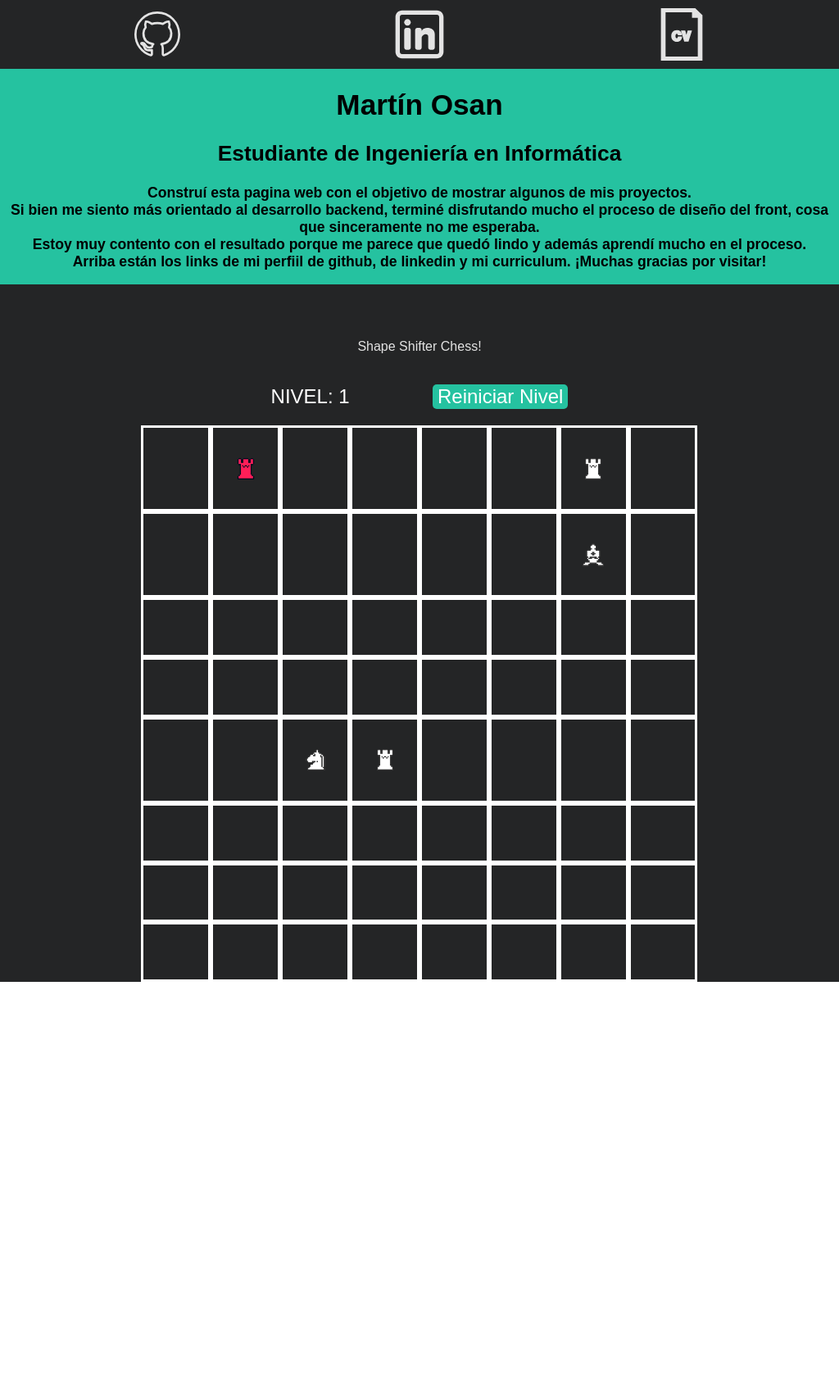
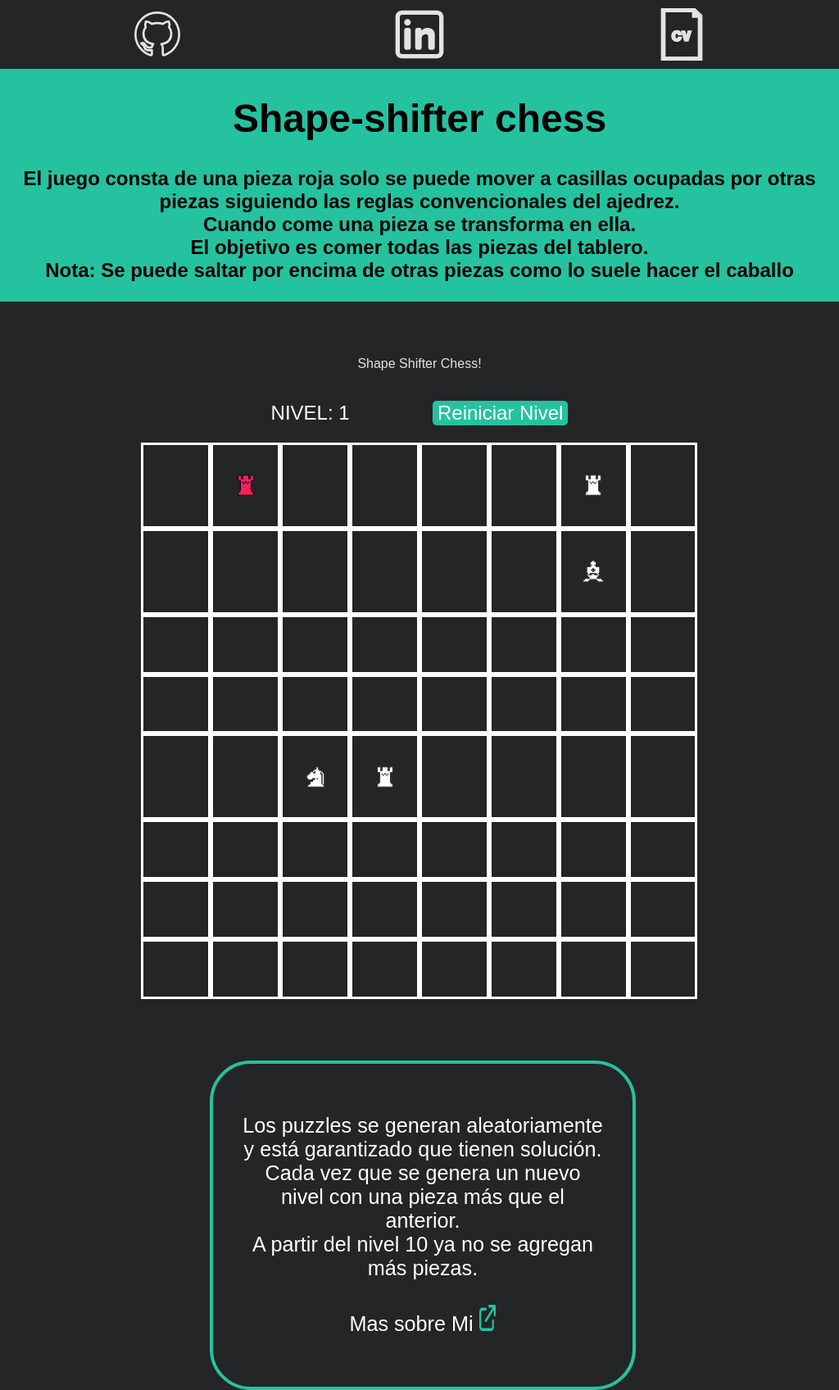
Before and after one commit to mogartio/mogartio.github.io, a React (Create React App) app: page / in a window 1024 px wide. Shown: the whole page at 82% size. Before the commit the page ends 1198 px from the top, so only its background shows below. Built offline with nearby package versions, Linux system fonts and the light colour scheme.

Commit message:
Shifteo a SSC

```diff
--- a/src/App.js
+++ b/src/App.js
@@ -18,13 +18,14 @@ function App() {
     <div className="App">
         <meta name="viewport" content="width=device-width, initial-scale=1, maximum-scale=1" />
         <Helmet>
-          <title>Martín Osan: the Website</title>
+          <title>Shape-shifter chess: the Website</title>
         </Helmet>
         <BarraLinks />
         <Header />
         <div className='cuerpo'>
           <div className="wrapper">
               <Sschess />
+              <Main />
           </div>
         </div>
     </div>
--- a/src/components/Header.js
+++ b/src/components/Header.js
@@ -4,14 +4,11 @@ export default function Header() {
     return (
 
         <div className='headerContainer'>
-            <h1>Martín Osan</h1>
-            <h2>Estudiante de Ingeniería en Informática</h2>
-            <p>
-              Construí esta pagina web con el objetivo de mostrar algunos de mis proyectos. <br></br> Si bien me siento más orientado al desarrollo backend,
-        terminé disfrutando mucho el proceso de diseño del front, cosa que sinceramente no me esperaba. <br></br> Estoy muy contento con el resultado porque me parece que quedó lindo y además aprendí mucho en el proceso.<br></br>
-        Arriba están los links de mi perfiil de github, de linkedin y mi curriculum.
-        ¡Muchas gracias por visitar!
-            </p>
-        </div>
+            <h1>Shape-shifter chess</h1>
+                  <p> El juego consta de una pieza roja solo se puede mover a casillas ocupadas por otras piezas siguiendo las reglas convencionales del ajedrez. <br></br>
+
+            Cuando come una pieza se transforma en ella. <br></br>El objetivo es comer todas las piezas del tablero.<br></br> Nota: Se puede saltar por encima de otras piezas como lo suele hacer el caballo
+                  </p>
+                </div>
     );
 }
--- a/src/components/Main.js
+++ b/src/components/Main.js
@@ -1,23 +1,43 @@
 import '.././styles/styleMain.css'
+import link from '.././img/external-link.png'
+import { useRef, useState } from 'react';
 
 export default function Main() {
+    const [visible, setVisible] = useState(false)
+    const ref = useRef(null)
+    function timeout(delay) {
+      return new Promise( res => setTimeout(res, delay) );
+    }
+    let cambiarVisibilidad = () => {
+      setVisible(true)
+      scroll()
+    };
+    async function scroll(){
+      await timeout(1)
+      window.scrollTo(0, document.body.scrollHeight)
+  }
     return(
+      <div ref={ref}>
         <div className='mainContainer'>
            <div className='parrafoInstruccionesContainer'>
                 <div className='parrafoInstrucciones'>
-                  <h4> Como se juega </h4>
-                  <p> El juego consta de una pieza roja solo se puede mover a casillas ocupadas por otras piezas siguiendo las reglas convencionales del ajedrez.
-            Cuando come una pieza se transforma en ella. <br></br>El objetivo es comer todas las piezas del tablero.<br></br> Nota: Se puede saltar por encima de otras piezas como lo suele hacer el caballo
-                  </p>
+                  <p>Los puzzles se generan aleatoriamente y está garantizado que tienen solución. <br></br>
+                     Cada vez que se genera un nuevo nivel con una pieza más que el anterior. <br></br>
+                     A partir del nivel 10 ya no se agregan más piezas.
+                     <br></br><br></br>
+        <button className="botonInvisible" onClick={cambiarVisibilidad}> Mas sobre Mi <img src={link} className='botonVisibilidad'alt="LINK"/> </button>
+          </p>
                 </div>
-              </div> <div className='parrafoContainer'>
-                <div className='parrafoSSchess'>
-                    <h4>Un poco sobre el proyecto...</h4>
-                    <p> Este es un juego que desarrollé en Python para una de las primeras materias que curse en la facultad. Me propuse rehacerlo en Javascript para lograr un mayor entendimiento de dicho lenguaje.<br></br>
-            Es un proyecto que me gustó mucho revisitar ya que soy un aficionado del ajedrez (pueden ver mi cuenta en <a href="https://lichess.org/@/BadDaysXd" target="_blank">LICHESS</a>) y, al a analizar mi propio código para rehacerlo, logré cuantificar cuanto crecí como desarrollador en el transcurso de estos años.
-                    </p>
-                </div>
+              </div>
+      {visible &&
+              <div className="ContainerVisible" >
+                <div className="hola"> Hola! </div>
+                <p> Soy Martín, un estudiante de tercer año de Ingeniería en Informática en la UBA que usa anteojos. <br></br>
+          <br></br>
+            - Se parte de la hipotesis de que los celulares con mayor capacidad de almacenamiento suelen tener baterías más duraderas, ya que suelen ser mejores modelos.<br></br>
+            - Un archivo con valores registrados sobre almacenamiento y duración de baterías fue provisto. La idea era usar estos datos para estimar la duración de la batería en función de la capacidad de almacenamiento.<br></br>
+             </p></div>}
+              </div>
             </div>
-        </div>
     );
 }
--- a/src/styles/gridStyle.css
+++ b/src/styles/gridStyle.css
@@ -1,4 +1,4 @@
-@media only screen and (min-width: 1200px) {
+@media only screen and (min-width: 900px) {
   .grid {
       display: grid;
       width: auto;
@@ -13,7 +13,6 @@
       height: 55%;
       width: 100%;
       flex-direction: column;
-      padding-bottom: 0px;
       align-items: center;
 
   }
--- a/src/styles/header.css
+++ b/src/styles/header.css
@@ -4,4 +4,5 @@
     text-align: center;
     width: 100%;
     font-family: 'Montserrat', sans-serif;
+    font-size: 150%;
 }
--- a/src/styles/styleMain.css
+++ b/src/styles/styleMain.css
@@ -1,21 +1,18 @@
-@media only screen and (min-width: 1100px) {
+@media only screen and (min-width: 900px) {
   .mainContainer{
-      color: #E3E3E3;
+      color: white;
       background-color: #242526;
       font-family: 'Montserrat', sans-serif;
       width: 50%; /* Ancho de la caja */
       display: flex;
       gap: 5rem;
+      font-size: 150%;
       flex-direction: column;
       height: fit-content;
-      padding-right: 5%;
-      padding-bottom: 2%;
+      margin: auto;
+      padding-top: 75px;
   }
-  h4{
-    color: var(--headingBG);
-    font-size: 150%;
-    align-self: center;
-  }
+
   .tituloContainer {
 
   }
@@ -23,11 +20,11 @@
   .parrafoContainer, .parrafoInstruccionesContainer {
       width: 100%; /* Ancho de la caja */
       height: fit-content;
-      border: 5px solid white; /* Borde de la caja */
+      border: 4px solid var(--headingBG); /* Borde de la caja */
       margin-left: auto; /* Alinear a la derecha */
       margin-right: auto;
       gap: 1.5rem;
-      border-radius: 10%;
+      border-radius: 50px;
   }
   .parrafoPersonalContainer {
     width: 80%;
@@ -36,16 +33,41 @@
     margin-left: auto;
     margin-right: auto;
     margin-top: 7%;
-    border: 5px solid white;
+    border: 4px solid white;
     border-radius: 10%;
   }
+  .botonInvisible{
+    background-color: #242526 ;
+    border: none;
+    font-family: 'Montserrat', sans-serif;
+    font-size: 100%;
+    color: white;
+    padding-left: 5px;
+    cursor:pointer;
 
+  }
+  .botonInvisible:hover{
+    color: var(--headingBG);
+  }
+  .botonVisibilidad{
+    width: 20px;
+  }
+  .botonVisibilidad:hover{
+    color: black;
+  }
   .parrafoPersonal{
       font-size: 105%;
       text-align: center;
-
+      align-self: center;
+      position: absolute;
   }
-
+  .ContainerVisible{
+    border: 4px solid var(--headingBG);
+    padding: 15%;
+    border-radius: 50px;
+    width: 110%;
+    align-self: center;
+  }
   .parrafoSSchess, .parrafoInstrucciones {
 
       font-size: 105%;
@@ -53,59 +75,20 @@
       padding: 7%;
   }
 }
-@media only screen and (min-width: 321px) and (max-width : 1099px) {
+
+@media only screen and (max-width: 600px) {
   .mainContainer{
     color: #E3E3E3;
     background-color: #242526;
     font-family: 'Montserrat', sans-serif;
-    width: 100%; /* Ancho de la caja */
+    width: 50%; /* Ancho de la caja */
     display: flex;
     gap: 1rem;
     flex-direction: row;
     height: fit-content;
-    padding-top: 10%;
-  }
-  h4{
-    color: var(--headingBG);
-    font-size: 150%;
-    align-self: center;
-  }
-  .tituloContainer {
-
+    padding-right: 5%;
+    padding-bottom: 2%;
   }
 
-  .parrafoContainer, .parrafoInstruccionesContainer {
-      width: 45%; /* Ancho de la caja */
-      border: 5px solid white; /* Borde de la caja */
-      margin-left: auto; /* Alinear a la derecha */
-      margin-right: auto;
-      gap: 1.5rem;
-      border-radius: 10%;
-      justify-content: center;
-  }
-  .parrafoPersonalContainer {
-    width: 80%;
-    height: fit-content;
-    padding: 2%;
-    margin-top: 3rem;
-    margin-left: auto;
-    margin-right: auto;
-    border: 5px solid white;
-    border-radius: 10%;
-    background-color: var(--bgColor);
-    outline-color: var(--bgColor);
-  }
 
-  .parrafoPersonal{
-      font-size: 105%;
-      text-align: center;
-
-  }
-
-  .parrafoSSchess, .parrafoInstrucciones {
-
-      font-size: 105%;
-      text-align: center;
-      padding: 7%;
-  }
 }
--- a/src/styles/styles.css
+++ b/src/styles/styles.css
@@ -23,7 +23,7 @@ body {
   .wrapper {
     width: 100%;
     display: flex;
-    flex-direction: row;
+    flex-direction: column;
     justify-content: flex-start;
     padding-top: 5%;
     background-color: var(--bgColor);
@@ -32,7 +32,7 @@ body {
   .headerContainer{
     margin-right: auto;
     margin-left: auto;
-    font-size: 110%;
+    font-size: 130%;
     font-weight: bold;
   }
 }
```
Also changed, not shown: src/img/external-link.png (added).
